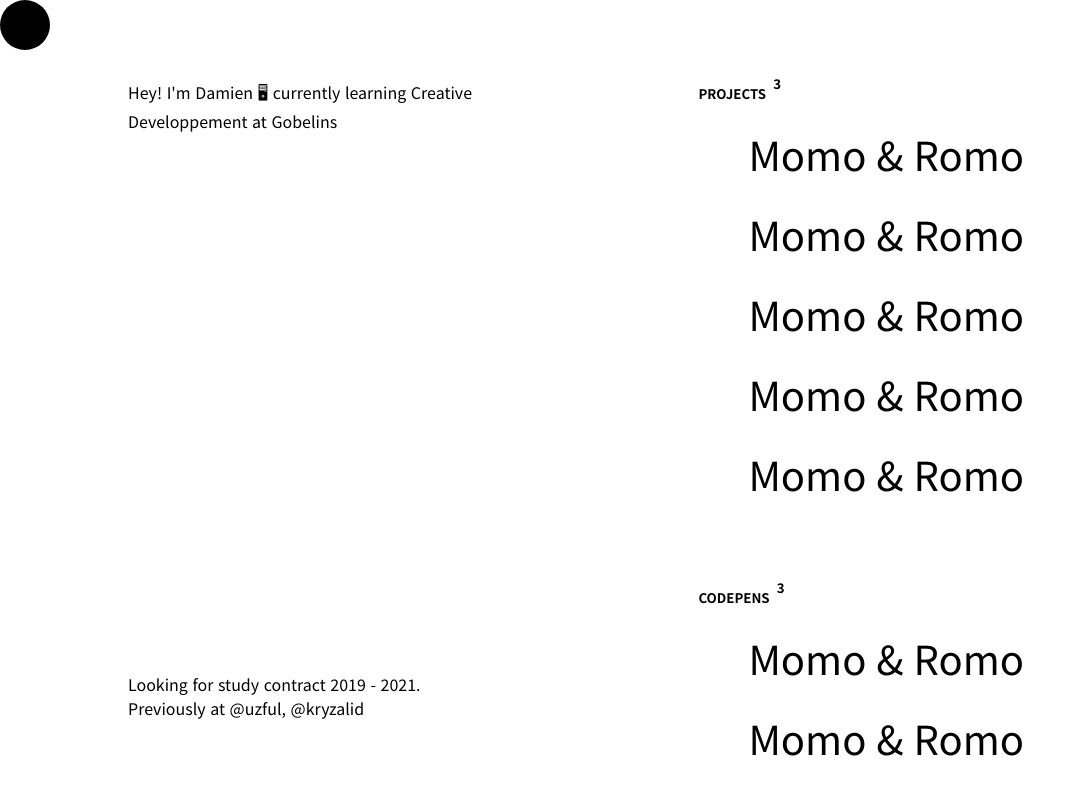
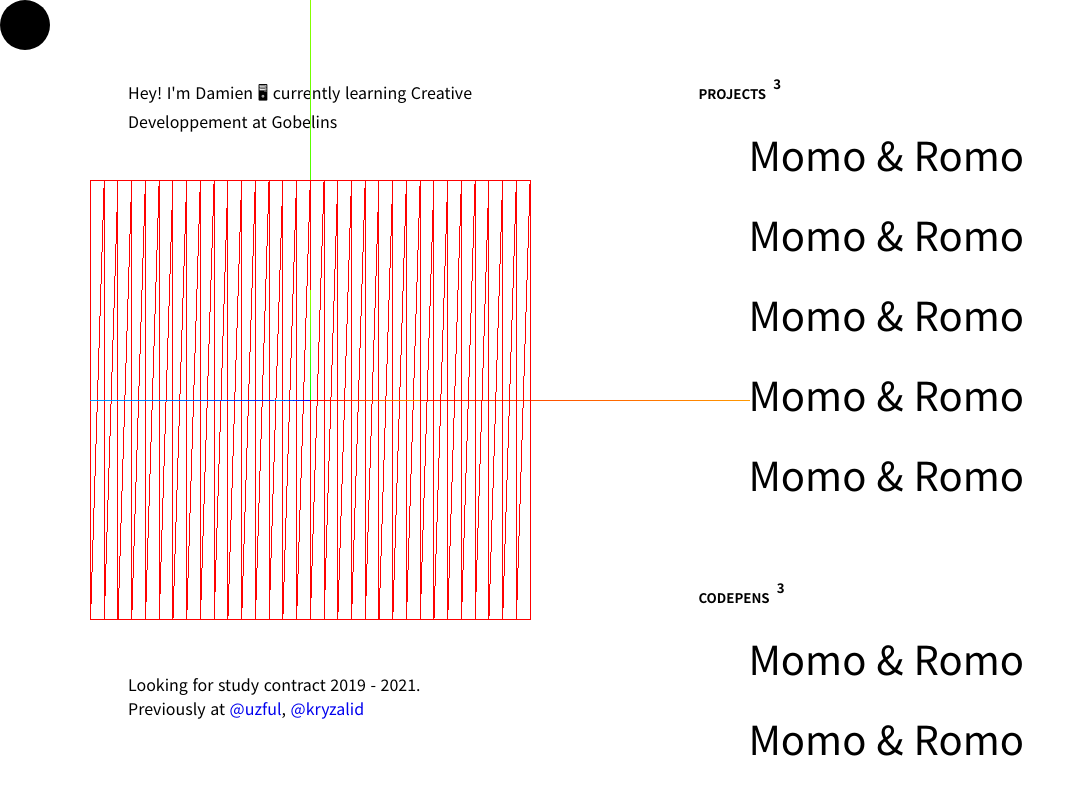
Before and after one commit to damienmontastier/damienmontastier.fr, a Nuxt app: page / in a window 1280 px wide. Shown: the top 800 px of the page, without its empty margins (0-1085 px from the left). Built offline with nearby package versions, Linux system fonts and the light colour scheme.

Commit message:
wip portofolio

```diff
--- /dev/null
+++ b/assets/js/scene.js
@@ -0,0 +1,85 @@
+import * as THREE from 'three';
+import OrbitControls from 'orbit-controls-es6';
+
+import {
+  TweenMax
+} from 'gsap';
+
+var vertexShader = require('../glsl/vertex.glsl');
+var fragmentShader = require("../glsl/fragment.glsl");
+
+console.log('gfdgfd ', fragmentShader)
+console.log('gfdgfd ', vertexShader)
+
+export default class Scene {
+  constructor() {
+    //Setup Camera
+    this.camera = new THREE.PerspectiveCamera(
+      40,
+      window.innerWidth / window.innerHeight,
+      0.1,
+      1000
+    );
+    this.camera.position.z = 50;
+    this.camera.position.x = 15;
+
+    this.canvas = document.getElementById("canvas")
+
+    // this.controls = new OrbitControls(this.camera);
+
+    this.scene = new THREE.Scene();
+
+    // axes
+    this.scene.add(new THREE.AxesHelper(20))
+
+    let sphere = new Sphere()
+
+    this.scene.add(sphere)
+
+    var axesHelper = new THREE.AxesHelper(5);
+    this.scene.add(axesHelper);
+
+    this.renderer = new THREE.WebGLRenderer({
+      alpha: true
+    });
+
+    this.renderer.setSize(window.innerWidth, window.innerHeight);
+
+    this.renderer.setPixelRatio(window.devicePixelRatio);
+
+    this.renderer.setAnimationLoop(this.render.bind(this));
+
+    this.canvas.appendChild(this.renderer.domElement);
+
+    window.addEventListener("resize", this.onWindowResize.bind(this));
+  }
+
+  onWindowResize() {
+    this.camera.aspect = window.innerWidth / window.innerHeight;
+    this.camera.updateProjectionMatrix();
+    this.renderer.setSize(window.innerWidth, window.innerHeight);
+  }
+
+  render() {
+    this.renderer.render(this.scene, this.camera);
+  }
+}
+
+class Sphere extends THREE.Object3D {
+  constructor() {
+    super()
+
+    var geometry = new THREE.PlaneBufferGeometry(20, 20, 32);
+    var material = new THREE.MeshBasicMaterial({
+      color: 0xff0000,
+      side: THREE.DoubleSide,
+      wireframe: true
+    });
+    // this.material = new THREE.ShaderMaterial({
+    //   vertexShader: document.getElementById("vertexShader").textContent,
+    //   fragmentShader: document.getElementById("fragmentShader").textContent
+    // });
+    var plane = new THREE.Mesh(geometry, material);
+    this.add(plane);
+  }
+}
--- a/assets/scss/main.scss
+++ b/assets/scss/main.scss
@@ -6,7 +6,7 @@
 
 }
 
-body{
+body {
   overflow: hidden;
 }
 
@@ -43,9 +43,9 @@ canvas {
   max-width: 100%;
 }
 
+a {
+  text-decoration: none;
+}
+
 @import url('https://fonts.googleapis.com/css?family=Noto+Sans+HK&display=swap');
 @import url('https://fonts.googleapis.com/css?family=Anton&display=swap');
-
-
-
-//Add important reset from https://zellwk.com/blog/css-reset/?ref=dailydevlinks.com
--- /dev/null
+++ b/components/webgl.vue
@@ -0,0 +1,21 @@
+<template>
+  <div id="canvas"></div>
+</template>
+
+<script>
+import scene from "@/assets/js/scene";
+export default {
+  mounted() {
+    this.scene = new scene();
+  }
+};
+</script>
+
+
+<style lang="scss" scoped>
+#canvas {
+  position: absolute;
+  top: 0;
+  left: 0;
+}
+</style>
--- a/layouts/default.vue
+++ b/layouts/default.vue
@@ -1,6 +1,7 @@
 <template>
   <div id="app">
     <nuxt/>
+    <webgl></webgl>
     <div ref="cursor" id="cursor"></div>
   </div>
 </template>
@@ -8,8 +9,13 @@
 
 <script>
 import TweenMax from "gsap";
+import webgl from "@/components/webgl";
 
 export default {
+  components: {
+    webgl
+  },
+
   data() {
     return {
       cursor: null,
--- a/nuxt.config.js
+++ b/nuxt.config.js
@@ -52,5 +52,5 @@ module.exports = {
   },
   css: [
     '@/assets/scss/main.scss',
-  ]
+  ],
 }
--- a/package.json
+++ b/package.json
@@ -14,7 +14,9 @@
   },
   "dependencies": {
     "gsap": "^2.1.3",
-    "nuxt": "^2.0.0"
+    "nuxt": "^2.0.0",
+    "orbit-controls-es6": "^2.0.0",
+    "three": "^0.105.2"
   },
   "devDependencies": {
     "babel-eslint": "^10.0.1",
--- a/pages/index.vue
+++ b/pages/index.vue
@@ -10,7 +10,11 @@
       </div>
       <div id="bottom">
         <p>Looking for study contract 2019 - 2021.</p>
-        <p>Previously at @uzful, @kryzalid</p>
+        <p>
+          Previously at
+          <a target="_blank" href="https://uzful.fr">@uzful</a>,
+          <a target="_blank" href="https://kryzalid.net">@kryzalid</a>
+        </p>
       </div>
     </div>
     <div ref="content" id="content">
@@ -68,7 +72,8 @@ export default {
         "&#129305"
       ],
       emoji: "&#8986",
-      contentBoxParams: {}
+      contentBoxParams: {},
+      speed: {}
     };
   },
   mounted() {
@@ -96,7 +101,8 @@ export default {
   methods: {
     test() {
       console.log("yeah");
-      //clear coordonées X and Y
+      this.test.a = 0;
+      this.test.b = 0;
     },
     handleMouseMove(event) {
       let topMax = Math.max(-this.contentBoxParams.top, event.clientY / 2);
```
Also changed, not shown: assets/glsl/fragment.glsl (added), assets/glsl/vertex.glsl (added), 1 other file (tests, documents, lock files or other folders).
